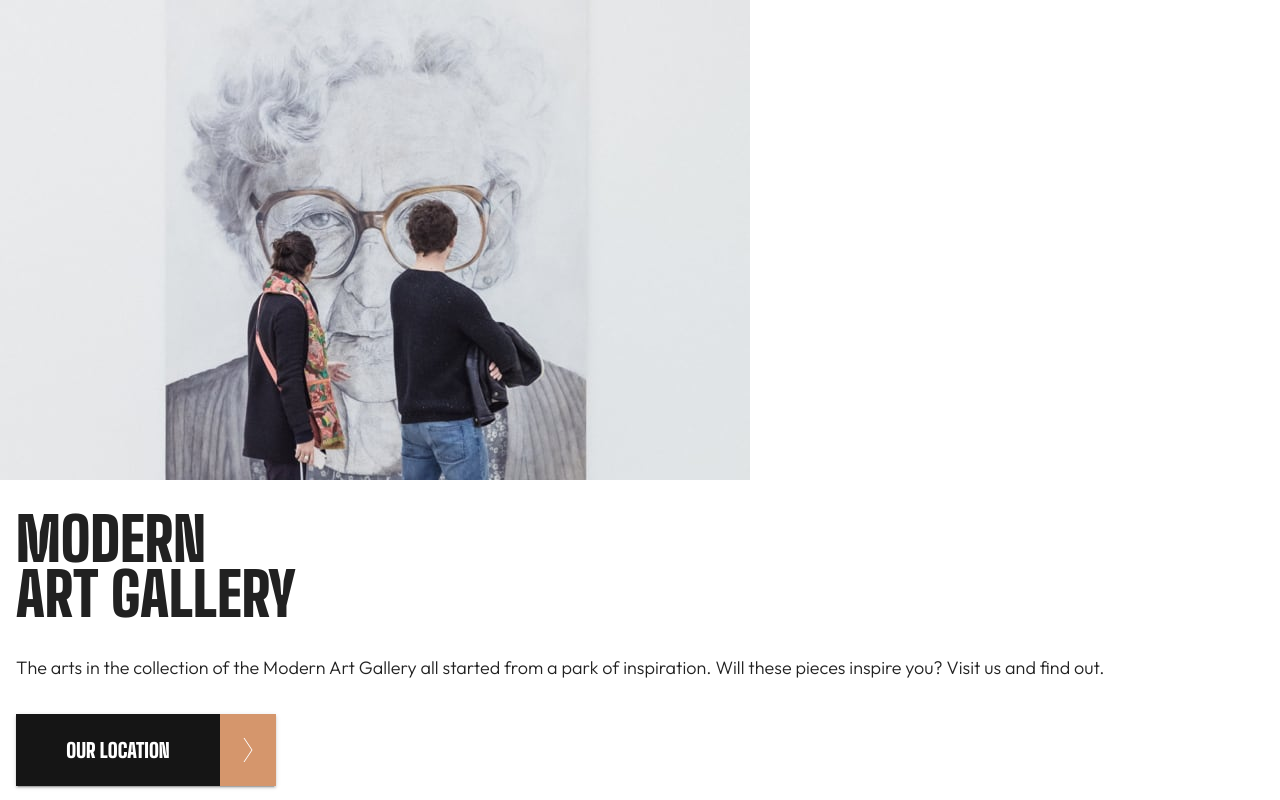
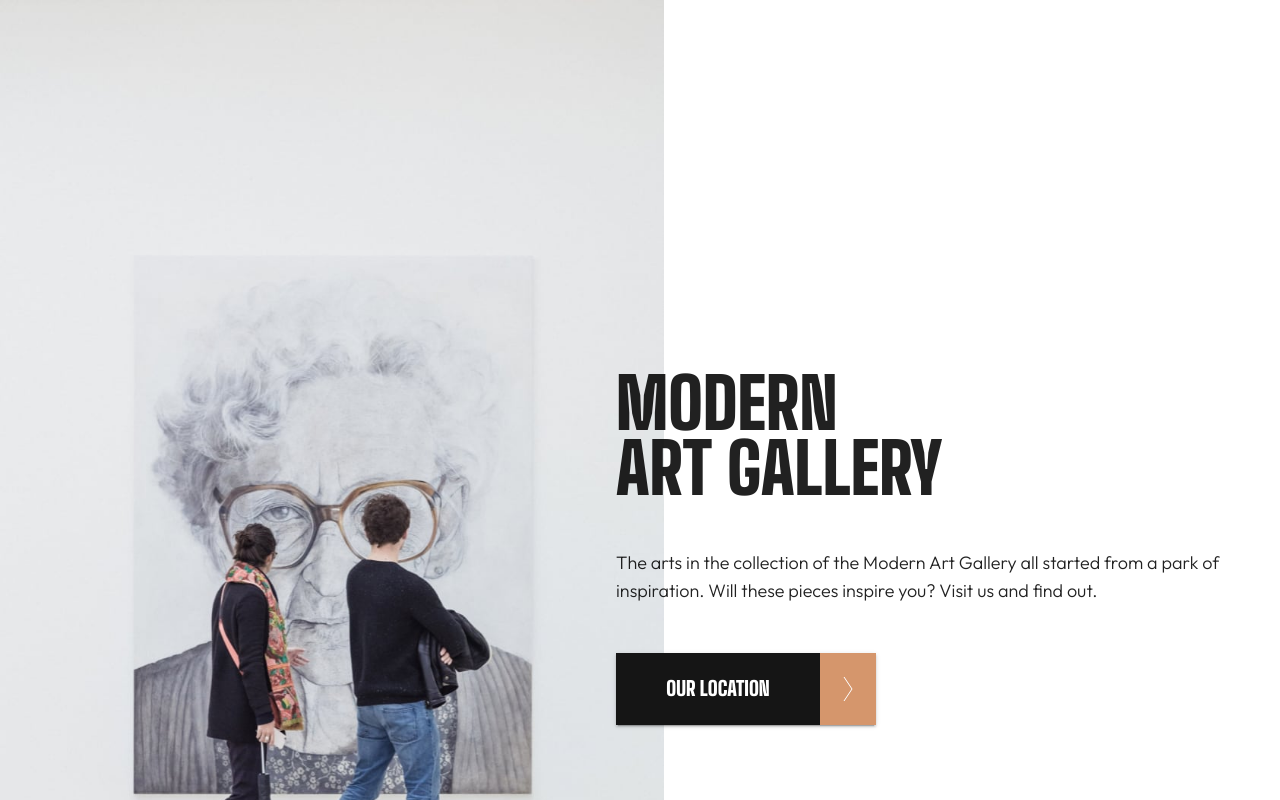
Before and after one commit to JoeDravarol/art-gallery, a React (Vite) app: page / in a window 1280 px wide. Shown: the top 800 px of the page. Built offline with nearby package versions, Linux system fonts and the light colour scheme.

Commit message:
feat: Tablet Hero section

```diff
--- a/src/components/theme.tsx
+++ b/src/components/theme.tsx
@@ -11,6 +11,12 @@ declare module '@mui/material/styles' {
     custom: {
       darkGray: string;
     }
+  }
+
+  interface BreakpointOverrides {
+    mobile: true;
+    tablet: true;
+    desktop: true;
   }
 }
 
@@ -68,6 +74,28 @@ const theme = createTheme({
       lineHeight: '1.75rem', // 28px
       fontWeight: 300,
     }
+  },
+  breakpoints: {
+    keys: [
+      'xs',
+      'sm',
+      'md',
+      'lg',
+      'xl',
+      'mobile',
+      'tablet',
+      'desktop'
+    ],
+    values: {
+      xs: 0,
+      sm: 600,
+      md: 900,
+      lg: 1200,
+      xl: 1536,
+      mobile: 0,
+      tablet: 768,
+      desktop: 1439
+    }
   }
 });
 
--- a/src/features/Hero.tsx
+++ b/src/features/Hero.tsx
@@ -2,34 +2,68 @@ import React from 'react';
 import { Box, CardMedia, Grid, Typography } from '@mui/material';
 import { styled } from "@mui/material/styles";
 
-import imgHeroMd from 'assets/mobile/image-hero@2x.jpg'
-import imgHeroSm from 'assets/mobile/image-hero.jpg'
+import imgMobileHeroMd from 'assets/mobile/image-hero@2x.jpg';
+import imgMobileHeroSm from 'assets/mobile/image-hero.jpg';
+import imgTabletHeroMd from 'assets/tablet/image-hero@2x.jpg';
+import imgTabletHeroSm from 'assets/tablet/image-hero.jpg';
 import LinkToLocation from './LinkToLocation';
 
-const Img = styled(CardMedia)(({ theme }) => ({
-  display: 'block',
+const StyledGrid = styled(Grid)(({ theme }) => ({
+  [theme.breakpoints.up('tablet')]: {
+    display: 'grid',
+    gridTemplateColumns: 'minmax(389px, 1fr) 48px 1fr',
+    alignItems: 'center',
+
+    'picture': {
+      gridColumn: '1 / span 2',
+      gridRow: '1'
+    },
+
+    'section': {
+      gridColumn: '2 / -1',
+      gridRow: '1'
+    }
+  }
+}));
+
+const StyledBox = styled(Box)(({ theme }) => ({
 }));
 
 const Hero: React.FC = () => {
   return (
-    <Grid container mb={15}>
+    <StyledGrid container mb={15}>
       <picture>
-        <source srcSet={imgHeroMd} media="(min-width: 750px)" />
-        <CardMedia component="img" src={imgHeroSm} alt="Two person looking at a painting" />
+        <source srcSet={imgTabletHeroMd} media="(min-width: 900px)" />
+        <source srcSet={imgTabletHeroSm} media="(min-width: 768px)" />
+        <source srcSet={imgMobileHeroMd} media="(min-width: 400px)" />
+        <CardMedia component="img" src={imgMobileHeroSm} alt="Two person looking at a painting" />
       </picture>
 
-      <Box px={2} mt={4}>
-        <Typography sx={{ lineHeight: '3.438rem' }} variant="h3" component="h1" textTransform="uppercase">
+      <StyledBox component="section" px={{ mobile: 2, tablet: 0 }} mt={4} mr={{ tablet: 5}}>
+        <Typography
+          sx={{
+            fontSize: {
+              tablet: '4.375rem',
+            },
+            lineHeight: {
+              mobile: '3.438rem',
+              tablet: '4.063rem',
+            }
+          }}
+          variant="h3"
+          component="h1"
+          textTransform="uppercase"
+        >
           Modern <Box component="span" display="block">art gallery</Box>
         </Typography>
 
-        <Typography variant="body2" my={4}>
+        <Typography variant="body2" my={{ mobile: 4, tablet: 6 }}>
           The arts in the collection of the Modern Art Gallery all started from a park of inspiration. Will these pieces inspire you? Visit us and find out.
         </Typography>
 
         <LinkToLocation />
-      </Box>
-    </Grid>
+      </StyledBox>
+    </StyledGrid>
   )
 };
 
```
